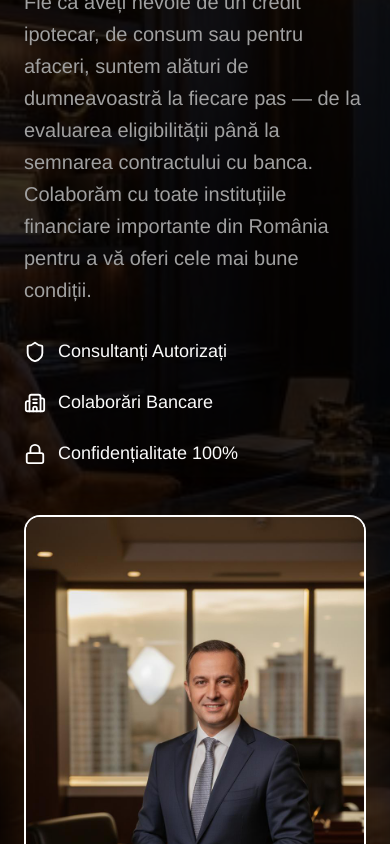
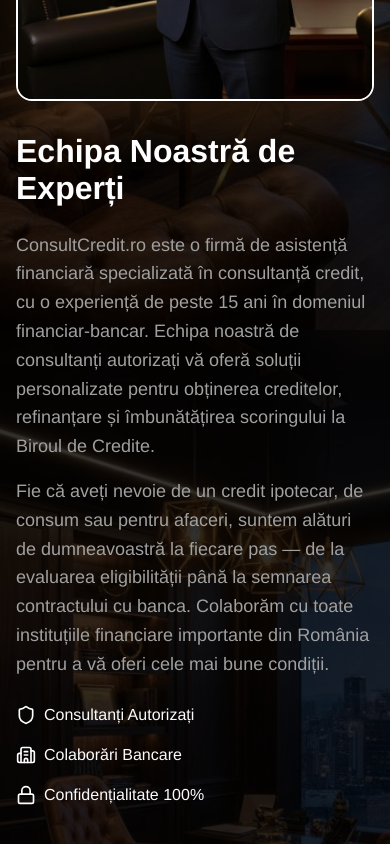
Before and after one commit to soulstreamer/consultcredit, a React (Vite) app: page / in a window 390 px wide. Shown: the part 1760-2604 px from the top of the page. Built offline with nearby package versions, Linux system fonts and the light colour scheme.

Commit message:
Fix: Image order and quality on mobile - About and BiroulDeCredite sections

```diff
--- a/src/sections/About.tsx
+++ b/src/sections/About.tsx
@@ -70,52 +70,55 @@ export default function About() {
     <section
       id="despre"
       ref={sectionRef}
-      className="w-full py-20 md:py-[120px] relative"
+      className="w-full py-20 md:py-[120px] relative bg-fixed md:bg-scroll"
       style={{
         backgroundImage: 'url(/birou-elegant.jpg)',
         backgroundSize: 'cover',
-        backgroundPosition: 'center',
-        backgroundRepeat: 'no-repeat'
+        backgroundPosition: 'center center',
+        backgroundRepeat: 'no-repeat',
+        WebkitBackgroundSize: 'cover',
+        MozBackgroundSize: 'cover',
+        OBackgroundSize: 'cover'
       }}
     >
       {/* Overlay */}
       <div className="absolute inset-0 bg-black/80" />
-      <div className="max-w-[1280px] mx-auto px-6 relative z-10">
-        <div className="grid md:grid-cols-[55%_45%] gap-12 md:gap-16 items-center">
-          {/* Text */}
-          <div className="about-text">
-            <h2 className="text-[40px] md:text-[56px] font-bold text-white leading-[1.15]">
-              Echipa Noastră de Experți
-            </h2>
-            <p className="text-[20px] md:text-[22px] leading-[1.6] text-[#a0a0a0] mt-6">
-              ConsultCredit.ro este o firmă de asistență financiară specializată în consultanță credit, cu o experiență de peste 15 ani în domeniul financiar-bancar. Echipa noastră de consultanți autorizați vă oferă soluții personalizate pentru obținerea creditelor, refinanțare și îmbunătățirea scoringului la Biroul de Credite.
-            </p>
-            <p className="text-[20px] md:text-[22px] leading-[1.6] text-[#a0a0a0] mt-4">
-              Fie că aveți nevoie de un credit ipotecar, de consum sau pentru afaceri, suntem alături de dumneavoastră la fiecare pas — de la evaluarea eligibilității până la semnarea contractului cu banca. Colaborăm cu toate instituțiile financiare importante din România pentru a vă oferi cele mai bune condiții.
-            </p>
-
-            {/* Badges */}
-            <div className="about-badges flex flex-wrap gap-6 mt-8">
-              {badges.map((badge) => (
-                <div
-                  key={badge.label}
-                  className="about-badge flex items-center gap-3"
-                >
-                  <badge.icon size={22} className="text-[#ffffff]" />
-                  <span className="text-[18px] text-[#fbfbfb]">{badge.label}</span>
-                </div>
-              ))}
-            </div>
-          </div>
-
-          {/* Image */}
-          <div className="about-image">
+      <div className="max-w-[1280px] mx-auto px-4 md:px-6 relative z-10">
+        <div className="grid md:grid-cols-[55%_45%] gap-8 md:gap-16 items-center">
+          {/* Image - appears first on mobile */}
+          <div className="about-image order-1 md:order-2">
             <img
               src="/consultant.jpg"
               alt="Consultant ConsultCredit"
               className="w-full rounded-2xl border-2 border-[#ffffff] shadow-[0_20px_60px_rgba(184,115,51,0.2)]"
             />
           </div>
+
+          {/* Text - appears second on mobile */}
+          <div className="about-text order-2 md:order-1">
+            <h2 className="text-[32px] md:text-[56px] font-bold text-white leading-[1.15]">
+              Echipa Noastră de Experți
+            </h2>
+            <p className="text-[18px] md:text-[22px] leading-[1.6] text-[#a0a0a0] mt-6">
+              ConsultCredit.ro este o firmă de asistență financiară specializată în consultanță credit, cu o experiență de peste 15 ani în domeniul financiar-bancar. Echipa noastră de consultanți autorizați vă oferă soluții personalizate pentru obținerea creditelor, refinanțare și îmbunătățirea scoringului la Biroul de Credite.
+            </p>
+            <p className="text-[18px] md:text-[22px] leading-[1.6] text-[#a0a0a0] mt-4">
+              Fie că aveți nevoie de un credit ipotecar, de consum sau pentru afaceri, suntem alături de dumneavoastră la fiecare pas — de la evaluarea eligibilității până la semnarea contractului cu banca. Colaborăm cu toate instituțiile financiare importante din România pentru a vă oferi cele mai bune condiții.
+            </p>
+
+            {/* Badges */}
+            <div className="about-badges flex flex-wrap gap-4 md:gap-6 mt-6 md:mt-8">
+              {badges.map((badge) => (
+                <div
+                  key={badge.label}
+                  className="about-badge flex items-center gap-2 md:gap-3"
+                >
+                  <badge.icon size={20} className="text-[#ffffff] md:w-[22px] md:h-[22px]" />
+                  <span className="text-[16px] md:text-[18px] text-[#fbfbfb]">{badge.label}</span>
+                </div>
+              ))}
+            </div>
+          </div>
         </div>
       </div>
     </section>
--- a/src/sections/BiroulDeCredite.tsx
+++ b/src/sections/BiroulDeCredite.tsx
@@ -74,16 +74,19 @@ export default function BiroulDeCredite() {
       style={{
         backgroundImage: 'url(/birou-contract.jpg)',
         backgroundSize: 'cover',
-        backgroundPosition: 'center',
-        backgroundRepeat: 'no-repeat'
+        backgroundPosition: 'center center',
+        backgroundRepeat: 'no-repeat',
+        WebkitBackgroundSize: 'cover',
+        MozBackgroundSize: 'cover',
+        OBackgroundSize: 'cover'
       }}
     >
       {/* Overlay */}
       <div className="absolute inset-0 bg-black/80" />
-      <div className="max-w-[1280px] mx-auto px-6 relative z-10">
-        <div className="grid md:grid-cols-[45%_55%] gap-12 md:gap-16 items-center">
+      <div className="max-w-[1280px] mx-auto px-4 md:px-6 relative z-10">
+        <div className="grid md:grid-cols-[45%_55%] gap-8 md:gap-16 items-center">
           {/* Image */}
-          <div className="bc-image">
+          <div className="bc-image order-1 md:order-1">
             <img
               src="/reclama.png"
               alt="Birou ConsultCredit"
@@ -92,23 +95,23 @@ export default function BiroulDeCredite() {
           </div>
 
           {/* Text */}
-          <div className="bc-text">
-            <h2 className="text-[40px] md:text-[56px] font-bold text-white leading-[1.15]">
+          <div className="bc-text order-2 md:order-2">
+            <h2 className="text-[32px] md:text-[56px] font-bold text-white leading-[1.15]">
               Soluții pentru Biroul de Credite
             </h2>
-            <p className="text-[20px] md:text-[22px] leading-[1.6] text-[#a0a0a0] mt-6">
+            <p className="text-[18px] md:text-[22px] leading-[1.6] text-[#a0a0a0] mt-6">
               Ești înscris la Biroul de Credite și ți-e frică că nu vei mai putea obține un credit? Echipa noastră te poate ajuta cu informații detaliate despre cum funcționează Biroul de Credite și ce pași trebuie să urmezi pentru a-ți îmbunătăți scoringul.
             </p>
-            <p className="text-[20px] md:text-[22px] leading-[1.6] text-[#a0a0a0] mt-4">
+            <p className="text-[18px] md:text-[22px] leading-[1.6] text-[#a0a0a0] mt-4">
               Deși ștergerea din Biroul de Credite nu este imediată, există căi legale și strategii financiare prin care poți reduce impactul negativ și reveni la un profil favorabil. Noi îți oferim un plan personalizat de recuperare financiară.
             </p>
 
             {/* Points */}
-            <div className="bc-points mt-8 space-y-3">
+            <div className="bc-points mt-6 md:mt-8 space-y-3">
               {points.map((point) => (
                 <div key={point} className="bc-point flex items-center gap-3">
-                  <Check size={22} className="text-[#ffffff] flex-shrink-0" />
-                  <span className="text-[18px] md:text-[20px] text-[#fbfbfb]">{point}</span>
+                  <Check size={20} className="text-[#ffffff] flex-shrink-0 md:w-[22px] md:h-[22px]" />
+                  <span className="text-[16px] md:text-[20px] text-[#fbfbfb]">{point}</span>
                 </div>
               ))}
             </div>
```
